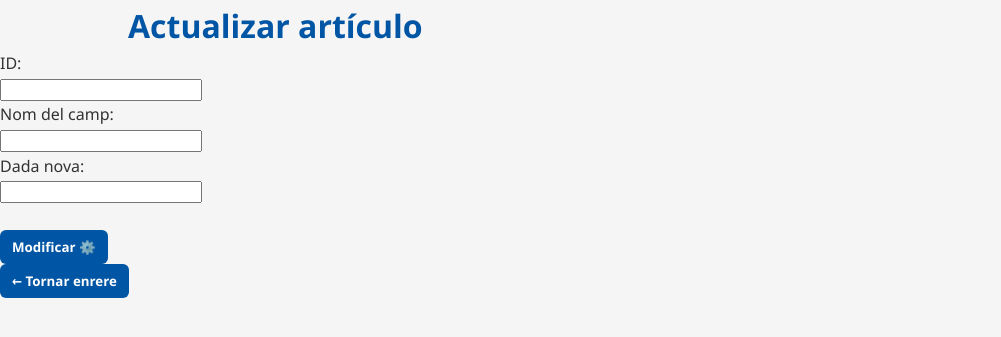
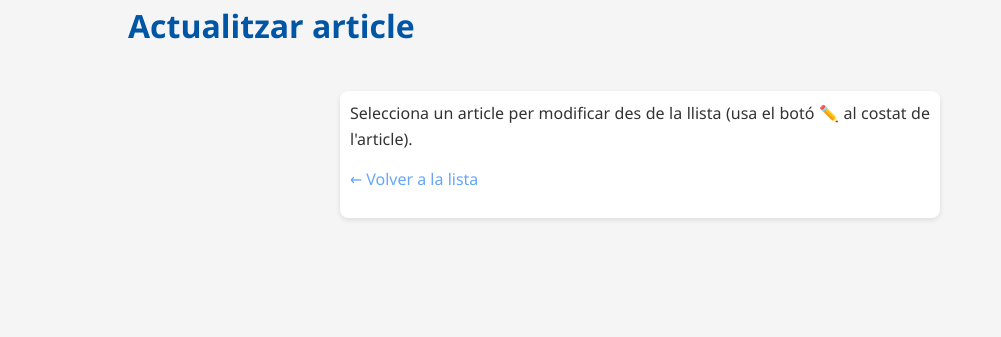
Before and after one commit to Ikerby341/Iker_Novo_Prj, a PHP site: page /app/View/update.php in a window 1280 px wide. Shown: the top 337 px of the page, without its empty margins (0-1001 px from the left). Run offline with PHP 8.4, Linux system fonts and the light colour scheme.

Commit message:
Traduït tot el programa a Català i afegides les funcionalitats per poder esborrar i editar els articles

```diff
--- a/app/Model/modelo.php
+++ b/app/Model/modelo.php
@@ -14,9 +14,9 @@ function generar_articles($page = 1, $articlesPerPagina = 3) {
 
         // Generar SELECT condicionat al login de l'usuari
         if (is_logged_in()) {
-            $query = "SELECT * FROM coches WHERE owner_id = :owner_id ORDER BY id ASC LIMIT :limit OFFSET :offset";
+            $query = "SELECT * FROM coches WHERE owner_id = :owner_id ORDER BY ID ASC LIMIT :limit OFFSET :offset";
         } else {
-            $query = "SELECT * FROM coches ORDER BY id ASC LIMIT :limit OFFSET :offset";
+            $query = "SELECT * FROM coches ORDER BY ID ASC LIMIT :limit OFFSET :offset";
         }
 
         // Afegim ORDER BY per assegurar un ordre consistent entre pagines
@@ -34,9 +34,32 @@ function generar_articles($page = 1, $articlesPerPagina = 3) {
         if (count($articles) > 0) {
             $sortida = '';
             foreach ($articles as $fila) {
+                $id = isset($fila['ID']) ? (int)$fila['ID'] : 0;
                 $marca = isset($fila['marca']) ? htmlspecialchars($fila['marca']) : '';
                 $model = isset($fila['model']) ? htmlspecialchars($fila['model']) : '';
-                $sortida .= "<section> <h3>$marca</h3><p>$model</p> </section>";
+                $ownerId = isset($fila['owner_id']) ? (int)$fila['owner_id'] : null;
+
+                // Estructura: contenido a la izquierda, acciones a la derecha (flex)
+                $sortida .= '<section class="article-row">';
+                $sortida .= '<div class="article-content">';
+                $sortida .= "<h3>$marca</h3><p>$model</p>";
+                $sortida .= '</div>';
+
+                // Mostrar formulari d'esborrat i d'editar únicament si l'usuari està identificat i és el propietari
+                if (session_status() === PHP_SESSION_ACTIVE && isset($_SESSION['user_id']) && $ownerId !== null && $_SESSION['user_id'] === $ownerId) {
+                    $sortida .= '<div class="article-actions">';
+                    $sortida .= '<form method="post" action="/practiques/backend/Iker_Novo_PrJ/app/View/update.php">';
+                    $sortida .= '<input type="hidden" name="id" value="' . $id . '">';
+                    $sortida .= '<button type="submit" class="edit-btn" title="Editar">✏️</button>';
+                    $sortida .= '</form>';
+                    $sortida .= '<form method="post" action="/practiques/backend/Iker_Novo_PrJ/app/View/delete.php">';
+                    $sortida .= '<input type="hidden" name="id" value="' . $id . '">';
+                    $sortida .= '<button type="submit" class="delete-btn" title="Esborrar">🗑️</button>';
+                    $sortida .= '</form>';
+                    $sortida .= '</div>';
+                }
+
+                $sortida .= '</section>';
             }
             return $sortida;
         } else {
@@ -221,9 +244,9 @@ function inserir($marca,$model) {
         $stmt->bindValue(':owner_id', $_SESSION['user_id'], PDO::PARAM_INT);
         $stmt->execute();
 
-        return "Artículo creado correctamente!";
+            return "Article creat correctament!";
     } catch (PDOException $e) {
-        return "Error en la creación: " . $e->getMessage();
+        return "Error en la creació: " . $e->getMessage();
     }
 }
 
@@ -238,14 +261,15 @@ function inserir($marca,$model) {
 function modificar($id,$camp,$dadaN) {
     global $connexio;
 
-    try {
-        // Preparar i executar l'actualització amb paràmetres
-        $stmt = $connexio->prepare("UPDATE coches SET $camp = ? WHERE id = ?");
-        $stmt->execute([$dadaN,$id]);
+        try {
+            // Preparar i executar l'actualització amb paràmetres (columna ID en majúscules)
+            $stmt = $connexio->prepare("UPDATE coches SET $camp = ? WHERE ID = ?");
+            $stmt->execute([$dadaN,$id]);
 
-        return "Artículo actualizado correctamente!";
+        return "Artícle actualitzat correctament!";
+            return "Article actualitzat correctament!";
     } catch (PDOException $e) {
-        return "Error en la actualización: " . $e->getMessage();
+        return "Error en la actualització: " . $e->getMessage();
     }
 }
 
@@ -258,19 +282,19 @@ function modificar($id,$camp,$dadaN) {
 function esborrar($id) {
     global $connexio;
 
-    try {
-        // Preparar i executar l'eliminació amb paràmetres
-        $stmt = $connexio->prepare("DELETE FROM coches WHERE id = ?");
-        $stmt->execute([$id]);
+        try {
+            // Preparar i executar l'eliminació amb paràmetres (columna ID en majúscules)
+            $stmt = $connexio->prepare("DELETE FROM coches WHERE ID = ?");
+            $stmt->execute([$id]);
 
         // Comprovar si s'ha esborrat algun registre
         if ($stmt->rowCount() > 0) {
-            return "Artículo borrado correctamente!";
+              return "Article esborrat correctament!";
         } else {
-            return "No se ha encontrado el artículo con ID especificada.";
+              return "No s'ha trobat l'article amb la ID especificada.";
         }
     } catch (PDOException $e) {
-        return "Error en la eliminación: " . $e->getMessage();
+        return "Error en la eliminació: " . $e->getMessage();
     }
 }
 
--- a/app/View/register.php
+++ b/app/View/register.php
@@ -43,7 +43,7 @@
                 <img src="./../../public/assets/img/GT3RSrec.png" alt="GT3RSrec" class="login-image">
             </div>
             <div class="col-right">
-                <h2 class="login-title">Registrarse</h2>
+                <h2 class="login-title">Registrar-se</h2>
                 <?php
                     if (!empty($errors)) {
                         echo '<div class="form-errors"><ul>';
--- a/app/View/update.php
+++ b/app/View/update.php
@@ -4,15 +4,43 @@ include_once __DIR__ . '/../Controller/CRUDcontroller.php';
 
 // Inicialitzem la variable que contindrà el missatge de resposta
 $missatge = '';
+$id = null;
 
 // Comprovem si s'ha enviat el formulari (mètode POST)
 if ($_SERVER['REQUEST_METHOD'] === 'POST') {
-    // Obtenim les dades del formulari amb l'operador de coalescència nul·la
-    $id = $_POST['id'] ?? '';        // ID del registre a modificar
-    $camp = $_POST['camp'] ?? '';    // Nom del camp que es vol modificar
-    $dadaN = $_POST['dadaN'] ?? '';  // Nova dada que s'inserirà
-    // Cridem a la funció per modificar la dada i guardem el resultat
-    $missatge = modificarDada($id,$camp, $dadaN);
+    // Si ve del botó d'iniciar modificació només tindrem 'id' i mostrarem el formulari
+    if (isset($_POST['id']) && !isset($_POST['confirm_modify'])) {
+        $id = (int)($_POST['id'] ?? 0);
+    } elseif (isset($_POST['confirm_modify'])) {
+        // Aquest POST és l'enviament final del formulari amb camp i dada nova
+        $id = (int)($_POST['id'] ?? 0);
+        $camp = $_POST['camp'] ?? '';
+        $dadaN = $_POST['dadaN'] ?? '';
+
+        // Validacions bàsiques
+        if ($id <= 0) {
+            $missatge = 'ID invàlida';
+        } elseif (trim($camp) === '' || trim($dadaN) === '') {
+            $missatge = 'Camp o dada nova no poden estar buits';
+        } else {
+            // Verificar propietat abans de modificar
+            try {
+                global $connexio;
+                $stmt = $connexio->prepare('SELECT owner_id FROM coches WHERE ID = ? LIMIT 1');
+                $stmt->execute([$id]);
+                $row = $stmt->fetch(PDO::FETCH_ASSOC);
+                if (!$row) {
+                    $missatge = 'Article no trobat';
+                } elseif ((int)$row['owner_id'] !== (int)($_SESSION['user_id'] ?? 0)) {
+                    $missatge = 'No tens permís per modificar aquest article';
+                } else {
+                    $missatge = modificarDada($id, $camp, $dadaN);
+                }
+            } catch (PDOException $e) {
+                $missatge = 'Error a la base de dades: ' . $e->getMessage();
+            }
+        }
+    }
 }
 ?>
 
@@ -21,19 +49,33 @@ if ($_SERVER['REQUEST_METHOD'] === 'POST') {
 <head>
     <meta charset="UTF-8">
     <meta name="viewport" content="width=device-width, initial-scale=1.0">
-    <title>Actualizar artículo</title>
+    <title>Actualitzar article</title>
     <!-- Enllaç als estils CSS -->
     <link rel="stylesheet" href="./../../resources/styles/style.css">
 </head>
 <body>
     <!-- Títol principal de la pàgina -->
-    <h1>Actualizar artículo</h1>
+    <h1>Actualitzar article</h1>
 
+    <section class="CRUD-section">
+        <!-- Contenidor per mostrar missatges de resposta -->
+        <div>
+            <?php echo $missatge; ?>
+        </div>
         <!-- Formulari per modificar dades existents -->
         <form method="POST" action="">
             <!-- Camp per l'ID del registre a modificar -->
-        <label>ID:</label><br>
-        <input type="number" name="id" required><br>
+            <?php if ($id !== null && $id > 0): ?>
+                <input type="hidden" name="id" value="<?php echo htmlspecialchars($id, ENT_QUOTES); ?>">
+                <p>ID: <?php echo htmlspecialchars($id, ENT_QUOTES); ?></p>
+            <?php else: ?>
+                <p>Selecciona un article per modificar des de la llista (usa el botó ✏️ al costat de l'article).</p>
+                <p><a style="color: #65a6fc" href="./../../index.php">← Volver a la lista</a></p>
+                <?php
+                    // No mostramos el formulario si no hay id: salir para evitar que el usuario modifique ID manualmente
+                    exit;
+                ?>
+            <?php endif; ?>
             <!-- Camp per especificar quin camp es vol modificar -->
             <label>Nom del camp:</label><br>
             <input type="text" name="camp" required><br>
@@ -41,15 +83,11 @@ if ($_SERVER['REQUEST_METHOD'] === 'POST') {
             <label>Dada nova:</label><br>
             <input type="text" name="dadaN" required><br><br>
             <!-- Botó per enviar el formulari -->
-        <button class="principalBox" type="submit" style="width: auto;">Modificar ⚙️</button>
+            <button class="principalBox" type="submit" name="confirm_modify" value="1" style="width: auto;">Modificar ⚙️</button>
         </form>
-
-    <!-- Contenidor per mostrar missatges de resposta -->
-    <div>
-        <?php echo $missatge; ?>
-    </div>
-
+        <br>
         <!-- Botó per tornar a la pàgina principal -->
         <button class="box" style="width: auto;" onclick="location.href='./../../index.php';">← Tornar enrere</button>
+    </section>
 </body>
 </html>
--- a/resources/styles/style.css
+++ b/resources/styles/style.css
@@ -384,3 +384,48 @@ footer {
     border-left: none;
   }
 }
+
+.CRUD-section {
+  max-width: 600px;
+  margin: 40px auto;
+  padding: 10px;
+  text-align: center;
+}
+
+/* Artículo: fila con contenido a la izquierda y acciones a la derecha */
+.article-row {
+  display: flex;
+  align-items: center;
+  justify-content: space-between;
+  gap: 12px;
+  background: #ffffff;
+  padding: 18px;
+  margin-bottom: 16px;
+  border-radius: 8px;
+  box-shadow: 0 2px 5px rgba(0,0,0,0.06);
+}
+
+.article-content {
+  flex: 1 1 auto;
+}
+
+.article-actions {
+  display: flex;
+  gap: 8px;
+  align-items: center;
+  justify-content: flex-end;
+}
+
+.article-actions form { margin: 0; }
+
+.article-actions .edit-btn,
+.article-actions .delete-btn {
+  padding: 6px 10px;
+  border-radius: 6px;
+  font-size: 16px;
+}
+
+@media (max-width: 720px) {
+  .article-row { flex-direction: column; align-items: stretch; }
+  .article-actions { justify-content: flex-start; margin-top: 10px; }
+}
```
Also changed, not shown: app/View/create.php (+9 -10 lines), app/View/delete.php (+57 -13 lines), app/View/vista.php (+10 -6 lines). Lines whose indentation alone changed are shown as unchanged.
